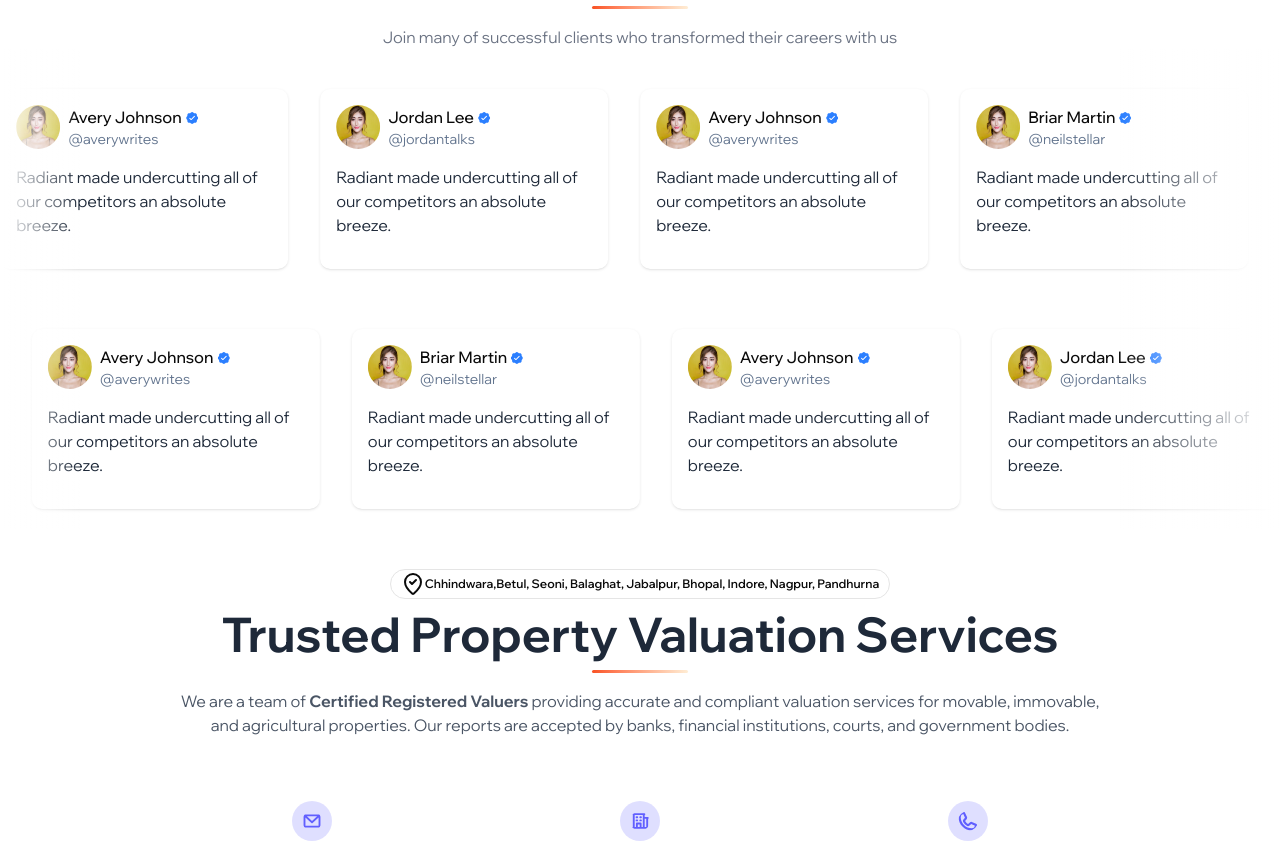
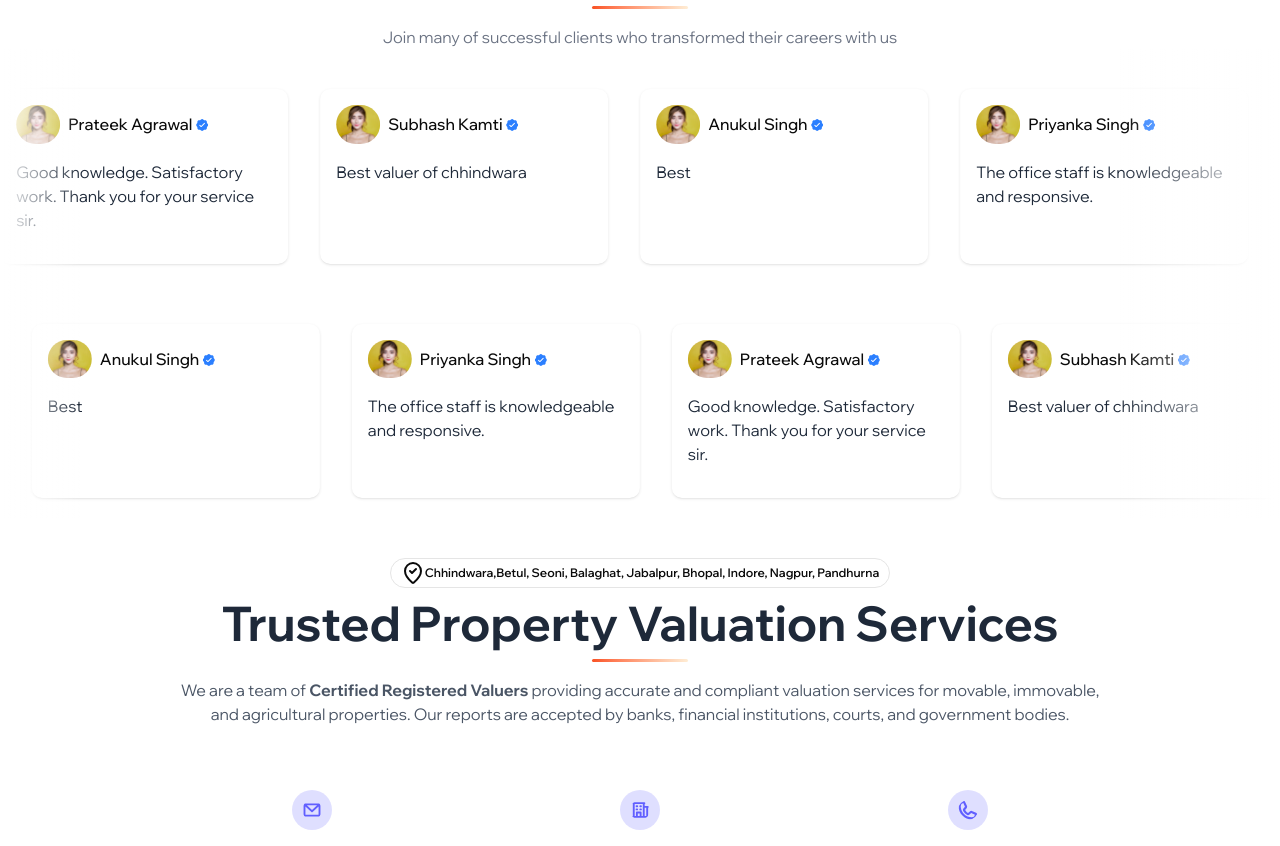
Before and after one commit to OmAmbekar25/ss-adhau-website, a Next.js app: page / in a window 1280 px wide. Shown: the part 3380-4226 px from the top of the page. Built offline with nearby package versions, Linux system fonts and the light colour scheme.

Commit message:
reviews added

```diff
--- a/src/components/MarqueeCards.jsx
+++ b/src/components/MarqueeCards.jsx
@@ -4,23 +4,27 @@ import Image from "next/image";
 const cardsData = [
   {
     image: "/images/user.jpg",
-    name: "Briar Martin",
+    name: "Priyanka Singh",
     handle: "@neilstellar",
+    review: "The office staff is knowledgeable and responsive."
   },
   {
     image: "/images/user.jpg",
-    name: "Avery Johnson",
+    name: "Prateek Agrawal",
     handle: "@averywrites",
+    review: "Good knowledge. Satisfactory work. Thank you for your service sir."
   },
   {
     image: "/images/user.jpg",
-    name: "Jordan Lee",
+    name: "Subhash Kamti",
     handle: "@jordantalks",
+    review:"Best valuer of chhindwara"
   },
   {
     image: "/images/user.jpg",
-    name: "Avery Johnson",
+    name: "Anukul Singh",
     handle: "@averywrites",
+    review:"Best"
   },
 ];
 
@@ -36,7 +40,7 @@ const Card = ({ card }) => {
           className="rounded-full"
         />
 
-        <div className="flex flex-col">
+        <div className="flex align-middle">
           <div className="flex items-center gap-1">
             <p className="font-medium text-md">{card.name}</p>
 
@@ -55,12 +59,12 @@ const Card = ({ card }) => {
             </svg>
           </div>
 
-          <span className="text-sm text-slate-500">{card.handle}</span>
+          {/* <span className="text-sm text-slate-500">{card.handle}</span> */}
         </div>
       </div>
 
       <p className="text-md py-4 text-gray-800">
-        Radiant made undercutting all of our competitors an absolute breeze.
+        {card.review}
       </p>
     </div>
   );
```
